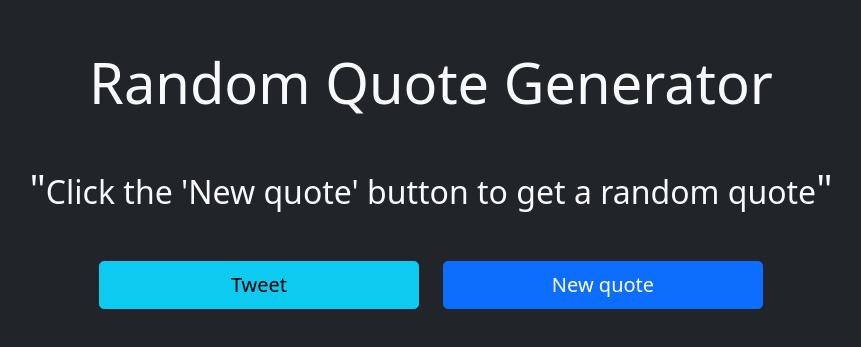
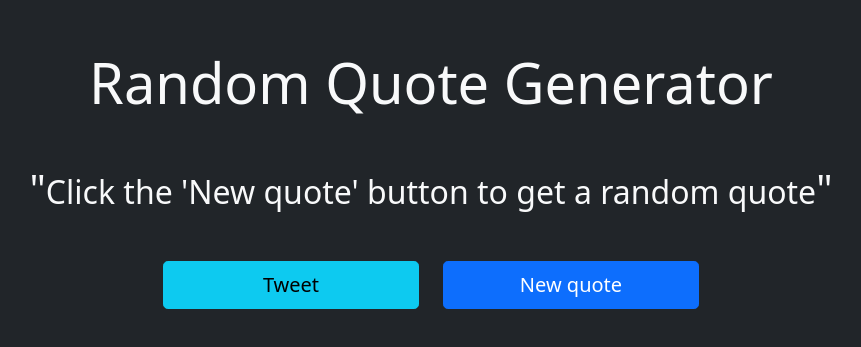
Before and after one commit to abelgideon/React-Quote-Generator, a React (Create React App) app: page / in a window 1280 px wide. Shown: the part 221-568 px from the top of the page, without its empty margins (209-1070 px from the left). Built offline with nearby package versions, Linux system fonts and the light colour scheme; no server answers.

Commit message:
Make button width smaller

```diff
--- a/public/styles.css
+++ b/public/styles.css
@@ -11,5 +11,5 @@
 }
 
 .btn {
-  width: 20rem;
+  width: 16rem;
 }
```
